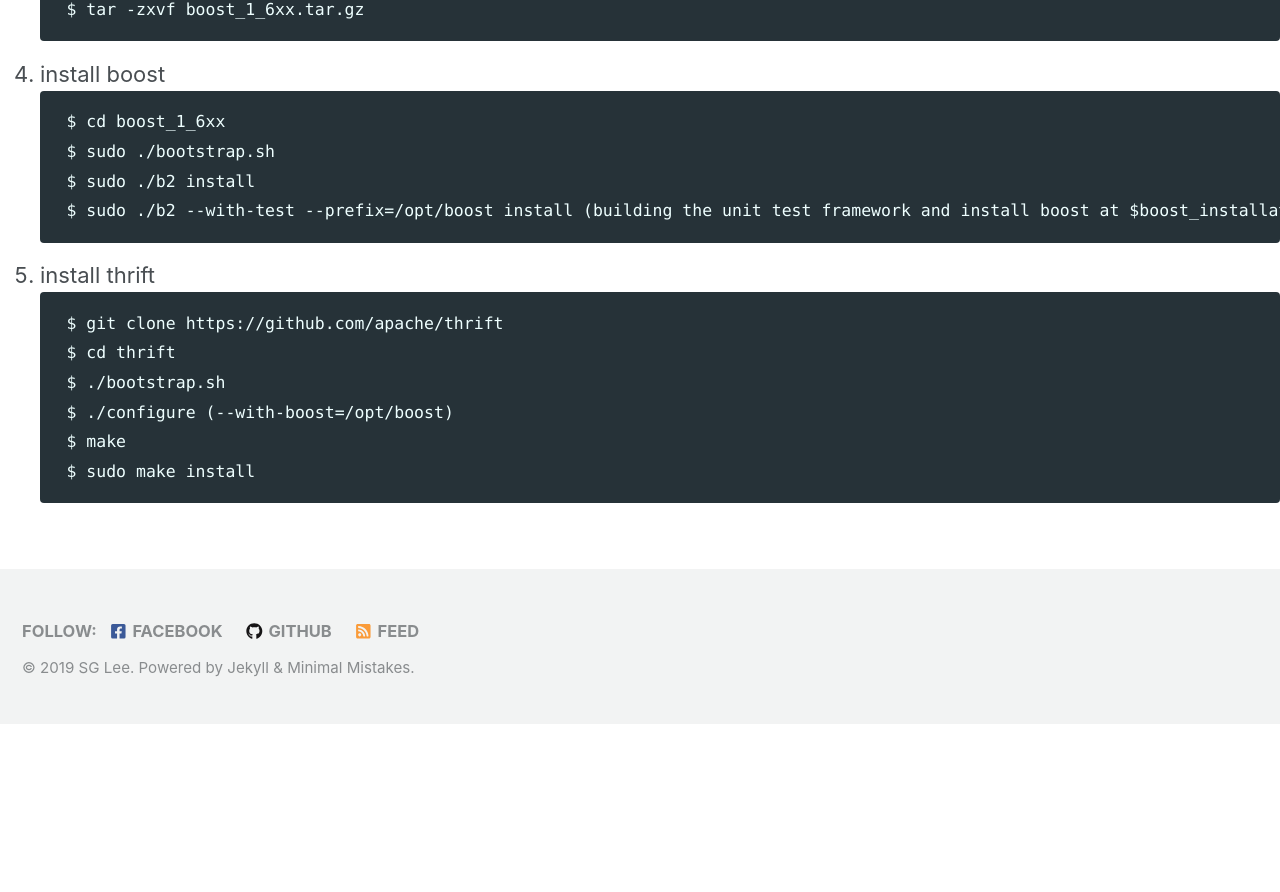
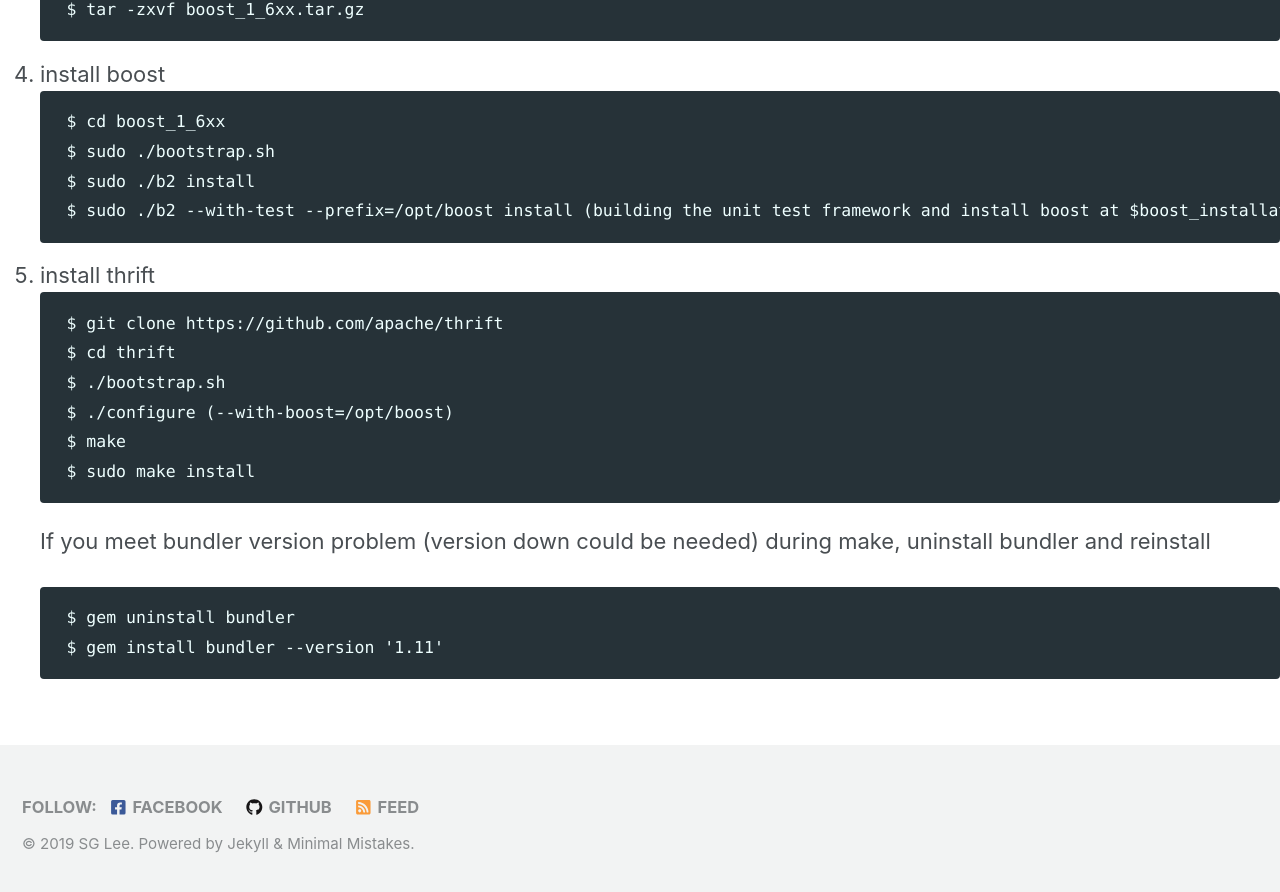
Before and after one commit to sglee-net/sglee-net.github.io, a Jekyll site: the page built from development_environment/dev_environment.md, in a window 1280 px wide and 900 px high, scrolled down 8809 px. Shown: the top 892 px of the window. Built offline with Jekyll 4.4.1, drawn with Linux system fonts in a browser that asks for light colours; cached includes are drawn as plain includes; nearby versions of some CDN libraries; our own code applies the rules of GitHub Pages for plain Markdown files; before the commit the page ends 9533 px from its top, so only the background shows below that.

Commit message:
Update dev_environment.md

````diff
--- a/development_environment/dev_environment.md
+++ b/development_environment/dev_environment.md
@@ -292,3 +292,8 @@ LANGUAGE="en_US.UTF-8"
     $ make
     $ sudo make install
     ```
+    If you meet bundler version problem (version down could be needed) during make, uninstall bundler and reinstall
+    ```
+    $ gem uninstall bundler
+    $ gem install bundler --version '1.11'
+    ```
````
